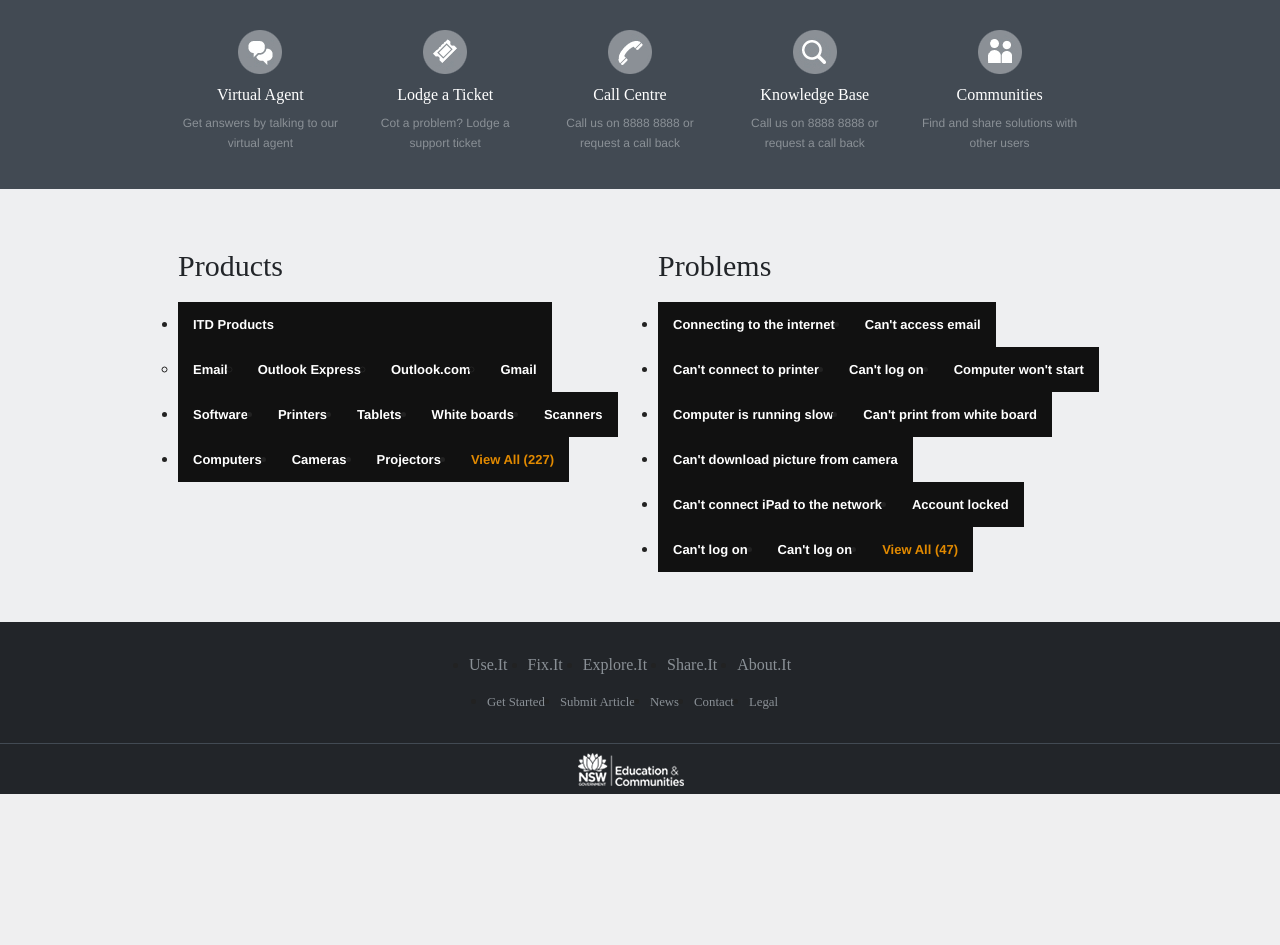
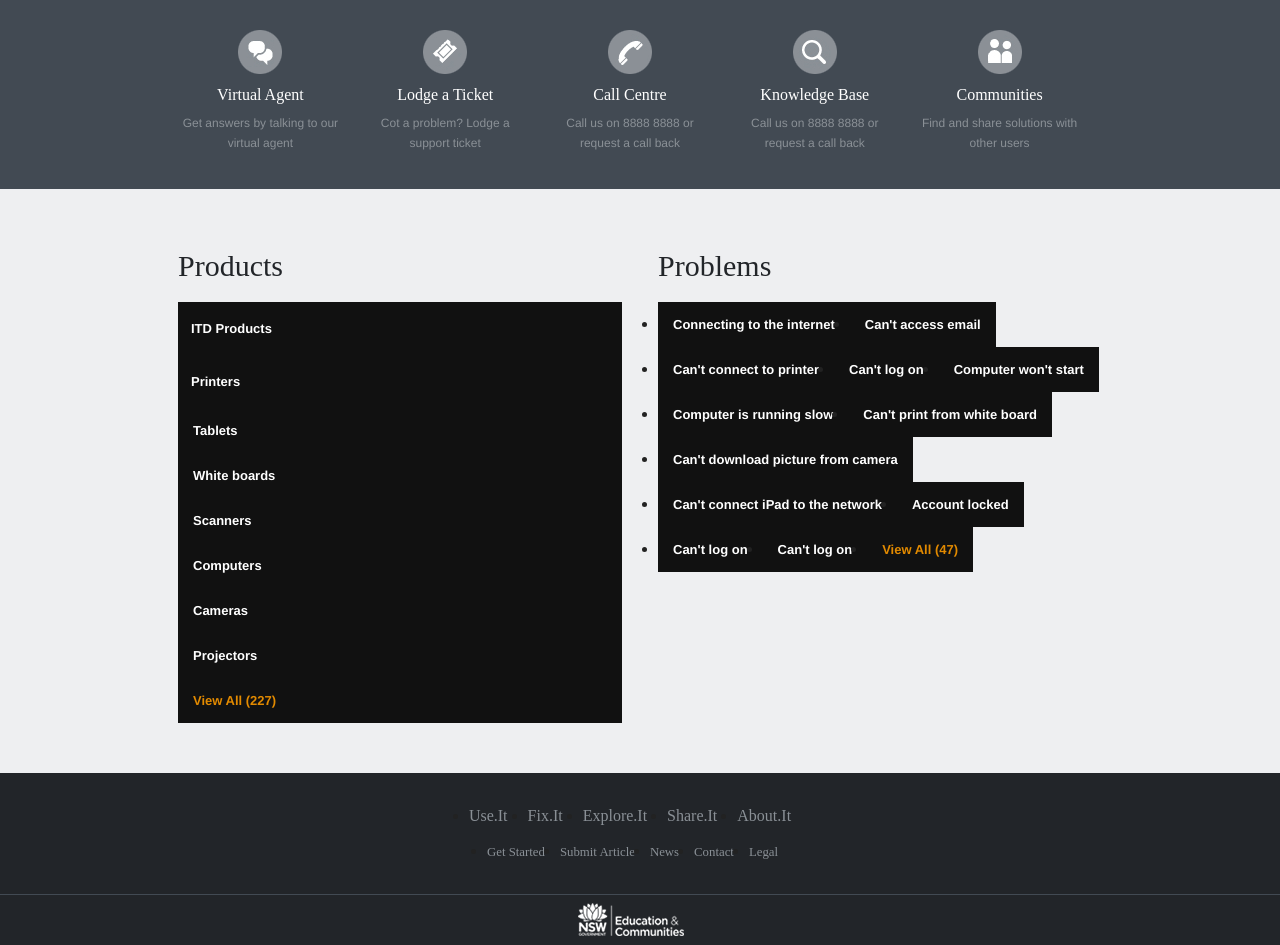
Before and after one commit to elsplatto/connectit-PHP, a PHP site: page /fix-it.php in a window 1280 px wide. Shown: the part 540-1485 px from the top of the page. Before the commit the page ends 1334 px from the top, so only its background shows below. Run offline with PHP 8.4, Linux system fonts and the light colour scheme.

Commit message:
Start of trouble shoot columns on Fixit category page.

```diff
--- a/css/sass/style.sass
+++ b/css/sass/style.sass
@@ -1402,6 +1402,20 @@ h4
           size: 0.813em
           weight: 400
 
+
+#trouble-shoot
+  .top-bar
+    background-color: transparent!important
+    .top-bar-section
+      ul
+        position: block
+        width: 100%
+        li
+          clear: both
+          width: 100%
+          a
+
+
 footer
   border-bottom: 1px solid #424a53
   padding: 30px 0 10px
--- a/css/style.css
+++ b/css/style.css
@@ -1221,6 +1221,15 @@ h4 {
       font-size: 0.813em;
       font-weight: 400; }
 
+#trouble-shoot .top-bar {
+  background-color: transparent !important; }
+  #trouble-shoot .top-bar .top-bar-section ul {
+    position: block;
+    width: 100%; }
+    #trouble-shoot .top-bar .top-bar-section ul li {
+      clear: both;
+      width: 100%; }
+
 footer {
   border-bottom: 1px solid #424a53;
   padding: 30px 0 10px;
--- a/fix-it.php
+++ b/fix-it.php
@@ -81,34 +81,46 @@ $pageType = 'fix-it';
     </div>
 </section>
 
-<section class="light-grey-light std">
+<section id="trouble-shoot" class="light-grey-light std">
     <div class="row">
         <div class="large-6 columns">
             <h2>Products</h2>
+            <nav class="top-bar" data-options="is_hover:false">
                 <section class="top-bar-section">
                     <ul>
-                    <li>
+                        <li class="has-dropdown">
                             <a href="#">ITD Products</a>
-                        <ul>
-                            <li>
+                            <ul class="dropdown">
+                                <li class="nav-item">
                                     <a href="#">Email</a>
                                 </li>
-                            <li>
+                                <li class="nav-item">
                                     <a href="#">Outlook Express</a>
                                 </li>
-                            <li>
+                                <li class="nav-item">
                                     <a href="#">Outlook.com</a>
                                 </li>
-                            <li>
+                                <li class="nav-item">
                                     <a href="#">Gmail</a>
                                 </li>
                             </ul>
                         </li>
-                    <li>
-                        <a href="#">Software</a>
+                        <li class="has-dropdown">
+                            <a href="#">Printers</a>
+                            <ul class="dropdown">
+                                <li class="nav-item">
+                                    <a href="#">List item 1</a>
                                 </li>
-                    <li>
-                        <a href="#">Printers</a>
+                                <li class="nav-item">
+                                    <a href="#">List item 2</a>
+                                </li>
+                                <li class="nav-item">
+                                    <a href="#">List item 3</a>
+                                </li>
+                                <li class="nav-item">
+                                    <a href="#">List item 4</a>
+                                </li>
+                            </ul>
                         </li>
                         <li>
                             <a href="#">Tablets</a>
@@ -131,6 +143,7 @@ $pageType = 'fix-it';
                         <li><a href="#" class="themed">View All (227)</a></li>
                     </ul>
                 </section>
+            </nav>
         </div>
         <div class="large-6 columns">
             <h2>Problems</h2>
--- a/includes/nav.php
+++ b/includes/nav.php
@@ -15,7 +15,8 @@
                 <section class="top-bar-section">
                     <!-- Left Nav Section -->
                     <ul class="top-level">
-                        <li class="use-it<?if ($pageType == 'use-it') {echo ' active';} ?>"><a href="use-it.php">Use.It</a></li>
+                        <li class="use-it<?if ($pageType == 'use-it') {echo ' active';} ?>"><a href="use-it.php">Use.It</a>
+                        </li>
                         <li class="fix-it<?if ($pageType == 'fix-it') {echo ' active';} ?>"><a href="fix-it.php">Fix.It</a></li>
                         <li class="explore-it<?if ($pageType == 'explore-it') {echo ' active';} ?>"><a href="#">Explore.It</a></li>
                         <li class="share-it<?if ($pageType == 'share-it') {echo ' active';} ?>"><a href="#">Share.It</a></li>
```
Lines whose indentation alone changed are shown as unchanged.
